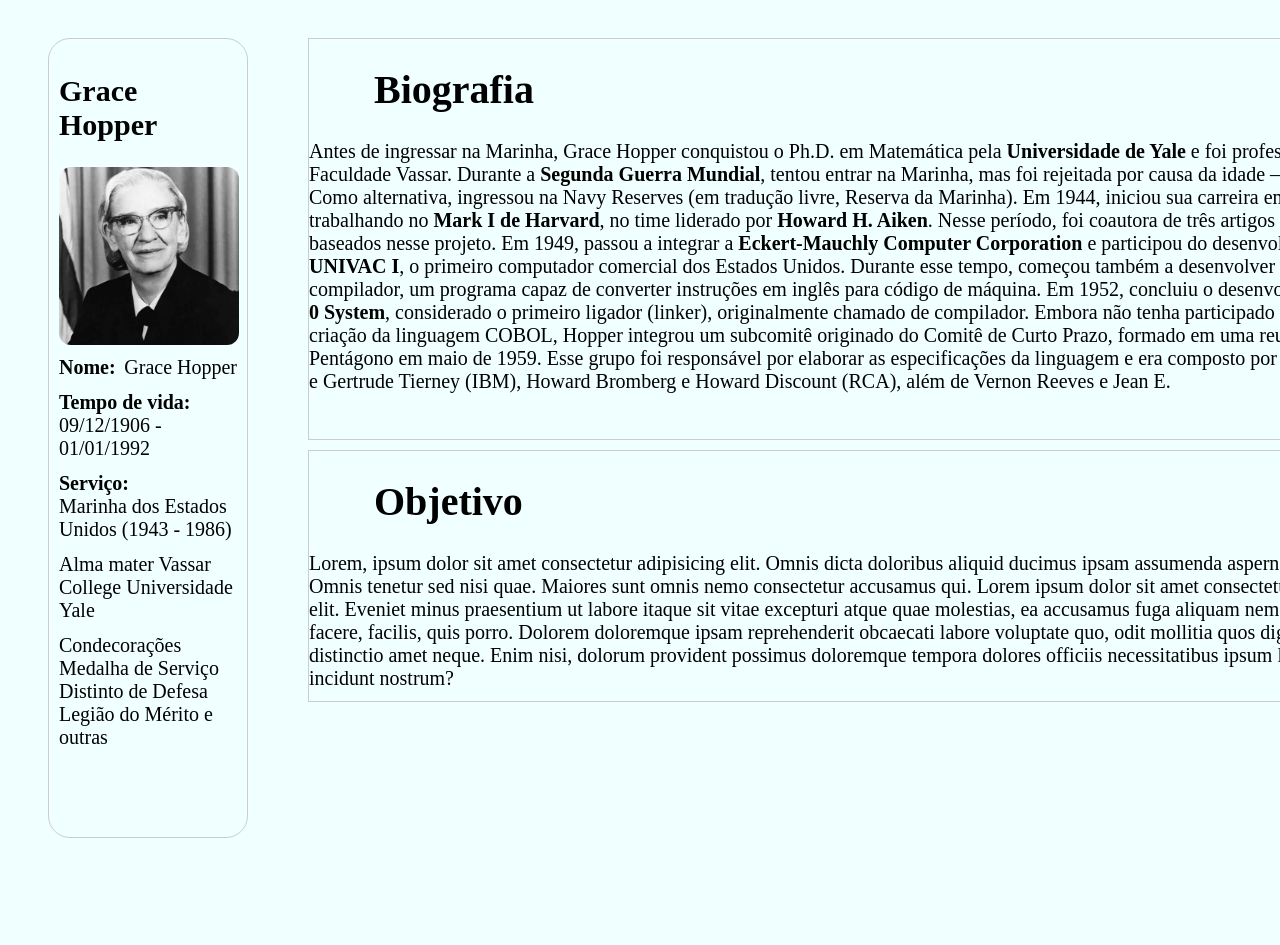
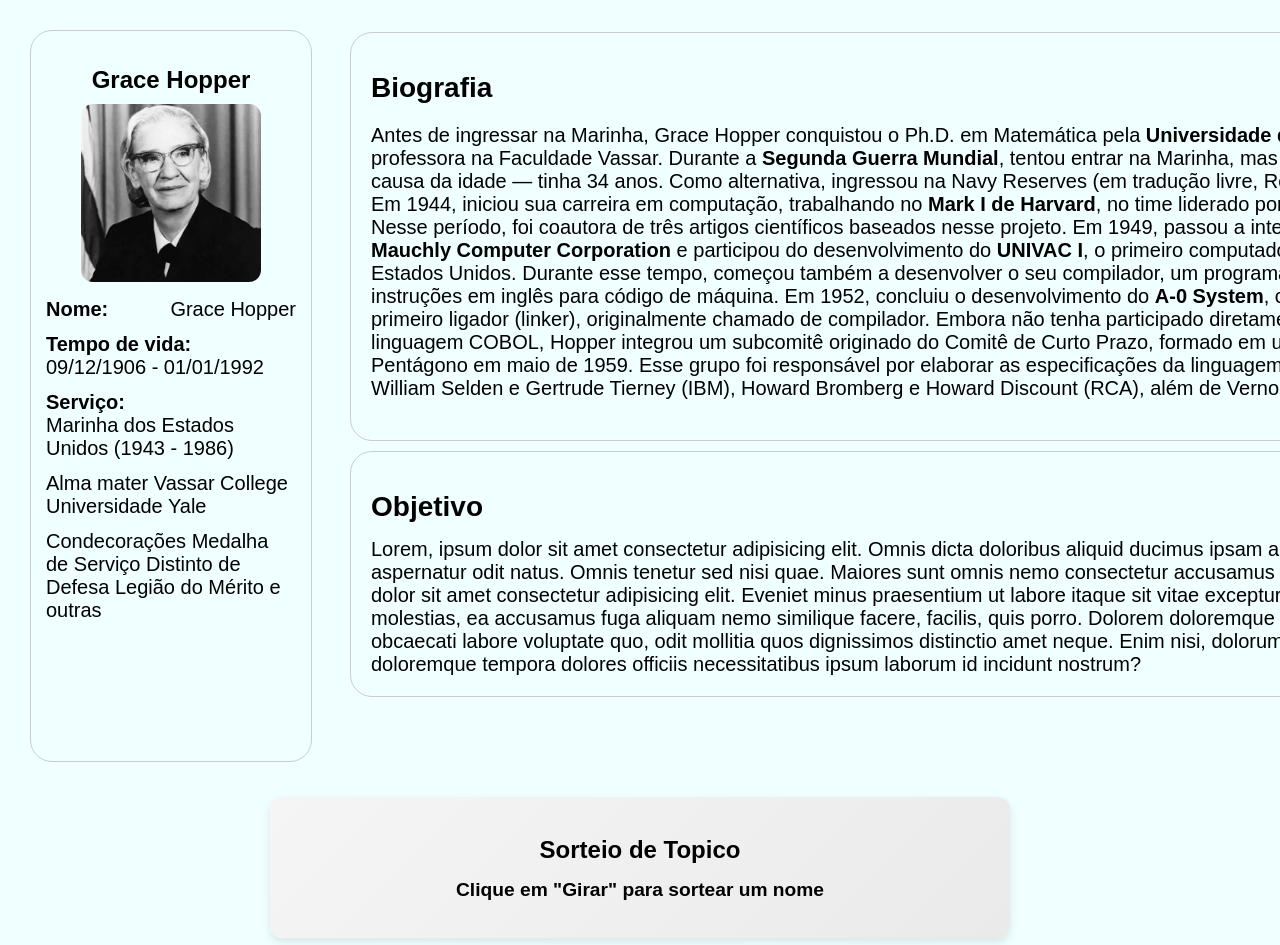
Before and after one commit to SRicardom/Apresentacao-Grace-Hopper, a plain HTML site: page templates/home.html in a window 1280 px wide. Shown: the top 945 px of the page. Drawn offline with Linux system fonts and the light colour scheme.

Commit message:
morra pedro

```diff
--- a/static/css/style.css
+++ b/static/css/style.css
@@ -1,74 +1,106 @@
-body{
+/* Corpo da página */
+body {
     background-color: azure;
-}
-ul{
-    list-style: none;
-}
-.informacao{
-    position: relative;
-    width: 200px;
-    height: 800px;
-    border: 1px solid #ccc;
-    font-size: clamp(12px, 2vw, 20px);
-    overflow-wrap: break-word;
-    left: 40px;
-    top: 30px;
-    padding: 10px;
-    box-sizing: border-box;
-    border-radius: 22px;
+    font-family: Arial, sans-serif;
+    margin: 0;
+    padding: 0;
 }
 
-.informacao ul {
+/* Lista sem marcadores */
+ul {
     list-style: none;
     padding: 0;
     margin: 0;
 }
 
+/* Informações da Grace Hopper */
+.informacao {
+    width: 90%;
+    height: 700px;
+    max-width: 250px;
+    margin: 20px auto;
+    padding: 15px;
+    border: 1px solid #ccc;
+    border-radius: 22px;
+    font-size: clamp(12px, 2vw, 20px);
+    overflow-wrap: break-word;
+    margin-top: 30px;
+    margin-left: 30px;
+}
+
+.informacao h2 {
+    text-align: center;
+    margin-bottom: 10px;
+}
+
+.informacao img {
+    display: block;
+    width: 180px;
+    border-radius: 12px;
+    margin: 0 auto 10px auto;
+}
+
 .informacao li {
-    display: flex;                /* organiza campo e valor lado a lado */
-    justify-content: space-between; /* campo à esquerda, valor à direita */
+    display: flex;
+    justify-content: space-between;
     padding: 6px 0;
 }
 
+/* Tempo de vida e serviço em coluna */
+#tempo, #servico {
+    display: flex;
+    flex-direction: column;
+    align-items: flex-start;
+    padding: 6px 0;
+}
 
-.biografia{
-    width: 1100px;
-    height: 400px;
+#tempo span, #servico span {
+    margin-top: 2px;
+    font-weight: normal;
+}
+
+/* Blocos principais (Biografia e Objetivo) */
+.biografia {
+    width: 90%;
+    max-width: 1100px;
+    margin: 20px auto;
+    padding: 20px;
     border: 1px solid #ccc;
+    border-radius: 22px;
     font-size: clamp(12px, 2vw, 20px);
     overflow-wrap: break-word;
-    position: relative;
-    top:-770px;
-    left: 300px;
+    margin-top: -750px;
+    margin-left: 350px;
+}
+.objetivo{
+    width: 90%;
+    max-width: 1100px;
+    margin: 20px auto;
+    padding: 20px;
+    border: 1px solid #ccc;
+    border-radius: 22px;
+    font-size: clamp(12px, 2vw, 20px);
+    overflow-wrap: break-word;
+    margin-top: -10px;
+    margin-left: 350px;
 }
 
-.titulo{
-   position: relative;
-   left: 65px;
+/* Títulos internos */
+.titulo {
+    margin-bottom: 15px;
+    font-size: clamp(18px, 2.2vw, 28px);
 }
 
-
-.objetivo{
-    width: 1100px;
-    height: 250px;
-    border: 1px solid #ccc;
-    font-size: clamp(12px, 2vw, 20px);
-    overflow-wrap: break-word;
-    position: relative;
-    top: -760px;
-    left: 300px;
-}
-
+/* Sorteio */
 .sorteio {
-    width: 90%;
-    max-width: 400px;
-    margin: 20px auto 10px auto; /* margem inferior menor */
+    width: 700px;
+    margin: 20px auto 10px auto;
     padding: 20px;
     border-radius: 12px;
     background: linear-gradient(135deg, #f5f5f5, #eaeaea);
     box-shadow: 0 4px 10px rgba(0,0,0,0.1);
     text-align: center;
-    font-family: Arial, sans-serif;
+    margin-top: 100px;
 }
 
 .sorteio h2 {
@@ -80,12 +112,13 @@ ul{
     margin: 15px 0;
     font-size: clamp(14px, 1.5vw, 20px);
     font-weight: bold;
-    min-height: 24px; /* evita pular o layout */
+    min-height: 24px;
 }
 
+/* Botão de sorteio */
 .botao-container {
-    text-align: center; /* centraliza o botão fora da roleta */
-    margin-bottom: 20px;
+    text-align: center;
+    margin: 10px auto 40px auto;
 }
 
 #botao-sorteio {
@@ -96,65 +129,15 @@ ul{
     background-color: #4CAF50;
     color: white;
     cursor: pointer;
+    transition: 0.3s;
 }
 
 #botao-sorteio:hover {
     background-color: #45a049;
 }
 
-#nome-aleatorio {
-    margin: 15px 0;
-    font-size: clamp(14px, 1.5vw, 20px);
-    font-weight: bold;
-    min-height: 24px; /* evita pular o layout ao carregar o nome */
-}
-
-#botao-sorteio {
-    padding: 10px 20px;
-    font-size: clamp(14px, 1.5vw, 18px);
-    border: none;
-    border-radius: 8px;
-    background-color: #4CAF50;
-    color: white;
-    cursor: pointer;
-}
-
-#botao-sorteio:hover {
-    background-color: #45a049;
-}
-
-
-
-#foto-grace{
-    width: 180px;
-    border-radius: 12px;
-}
-
-#tempo {
-    display: flex;
-    flex-direction: column;
-    align-items: flex-start;
-    padding: 6px 0;
-}
-
-#tempo span {
-    margin-top: 2px;
-    font-weight: normal;
-}
-
-#servico{
-    display: flex;
-    flex-direction: column;
-    align-items: flex-start;
-    padding: 6px 0;
-}
-
-#servico span{
-    margin-top: 2px;
-    font-weight: normal;
-}
-
-#botao{
+/* Botão azul usado em outras partes */
+#botao {
     padding: 12px 22px;
     border-radius: 12px;
     border: none;
@@ -168,3 +151,9 @@ ul{
 #botao:hover {
     background: #0051ff;
 }
+
+/* Nome grande */
+#nome {
+    font-size: x-large;
+    text-align: center;
+}
--- a/templates/home.html
+++ b/templates/home.html
@@ -12,7 +12,7 @@
 
     <div class="informacao">
 
-        <h2>Grace Hopper</h2>
+        <h2 id="nome">Grace Hopper</h2>
         <img id="foto-grace" src="../static/images/graceWhooper.png" alt="imagem de graceWhooper">
         <ul>
             <li><strong>Nome:</strong> Grace Hopper</li>
```
